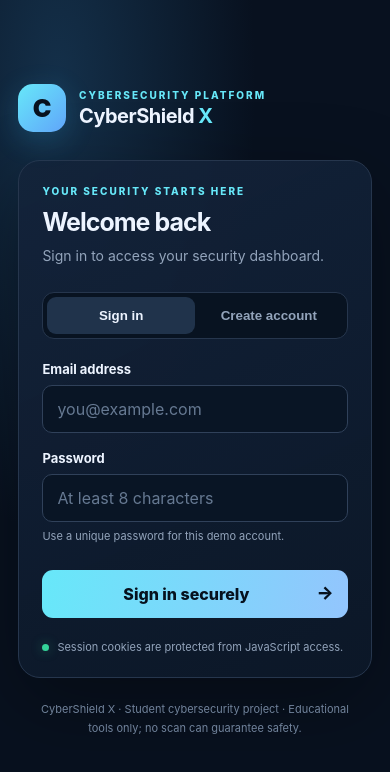
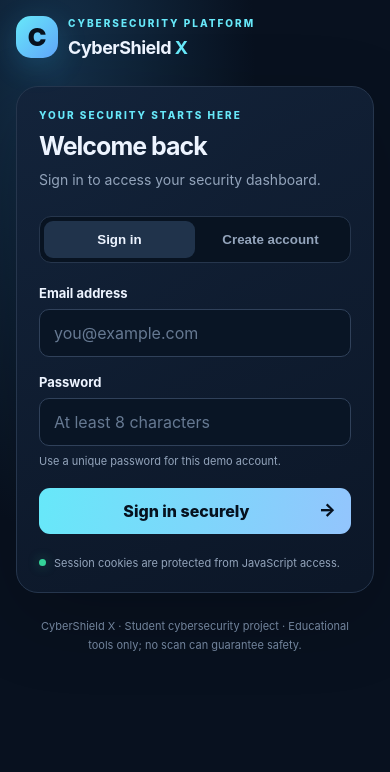
Before and after one commit to sahilransure77-pixel/cybershield-x, a website: page public/index.html in a window 390 px wide. Drawn offline with Linux system fonts and the light colour scheme; no server answers.

Commit message:
Style responsive CyberShield X security dashboard

```diff
--- a/public/styles.css
+++ b/public/styles.css
@@ -1,25 +1,27 @@
-:root{color-scheme:dark;--bg:#08111f;--panel:#101d30;--line:#26364d;--text:#edf4ff;--muted:#93a4bb;--cyan:#67e8f9;--blue:#60a5fa;--danger:#fda4af}
+:root{color-scheme:dark;--bg:#08111f;--line:#26364d;--text:#edf4ff;--muted:#93a4bb;--cyan:#67e8f9;--blue:#60a5fa;--danger:#fda4af}
 *{box-sizing:border-box}
-body{margin:0;min-height:100vh;background:radial-gradient(ellipse at 15% 10%,#14304a 0,transparent 42%),var(--bg);font-family:Inter,ui-sans-serif,system-ui,-apple-system,"Segoe UI",sans-serif;color:var(--text);display:grid;place-items:center;padding:28px}
-.shell{width:min(100%,460px)}
-.brand{display:flex;align-items:center;gap:13px;margin:0 0 28px}
-.brand-mark{width:48px;height:48px;border-radius:15px;background:linear-gradient(135deg,var(--cyan),var(--blue));color:#07111e;display:grid;place-items:center;font-weight:900;font-size:25px;box-shadow:0 8px 30px #38bdf833}
-h1{font-size:20px;letter-spacing:-.5px;margin:3px 0 0}.brand h1 span{color:var(--cyan)}
-.eyebrow{font-size:10px;letter-spacing:2px;color:var(--cyan);font-weight:800;margin:0}
-.panel{padding:clamp(22px,6vw,34px);border:1px solid var(--line);border-radius:22px;background:linear-gradient(155deg,#13233aee,#0c1728f5);box-shadow:0 25px 80px #0005}
-.panel-intro h2{font-size:28px;letter-spacing:-1px;margin:10px 0 8px}.panel-intro>p:last-child,.muted{color:var(--muted);font-size:14px;line-height:1.6;margin:0}
-.tabs{display:grid;grid-template-columns:1fr 1fr;background:#081321;border:1px solid var(--line);padding:4px;border-radius:12px;margin:25px 0 22px}
-.tab{border:0;border-radius:9px;padding:11px;background:transparent;color:var(--muted);font-weight:700;cursor:pointer}.tab.active{background:#20334b;color:var(--text)}
-.field{margin:17px 0}.field label{display:block;font-size:13px;font-weight:700;margin-bottom:8px}
-input{width:100%;background:#091525;border:1px solid #30415a;border-radius:10px;padding:13px 14px;color:var(--text);font:inherit;outline:none}
-input:focus{border-color:var(--cyan);box-shadow:0 0 0 3px #67e8f91c}input::placeholder{color:#667992}
-.hint{font-size:11px;color:var(--muted);margin:7px 0 0}
-.primary,.secondary{width:100%;padding:14px;border-radius:11px;font:inherit;font-weight:800;cursor:pointer;margin-top:10px}
-.primary{border:0;color:#06111e;background:linear-gradient(100deg,var(--cyan),#93c5fd)}.primary span{float:right;font-size:18px;line-height:1}
-.primary:disabled{opacity:.6;cursor:wait}.secondary{border:1px solid var(--line);background:#16263c;color:var(--text)}
+body{margin:0;min-height:100vh;background:radial-gradient(ellipse at 15% 10%,#14304a 0,transparent 42%),var(--bg);font-family:Inter,ui-sans-serif,system-ui,-apple-system,"Segoe UI",sans-serif;color:var(--text);padding:28px}
+.shell{width:min(100%,460px);margin:0 auto}.shell-wide{width:min(100%,1120px)}
+.brand{display:flex;align-items:center;gap:13px;margin:0 0 28px}.brand-mark{width:48px;height:48px;flex-shrink:0;border-radius:15px;background:linear-gradient(135deg,var(--cyan),var(--blue));color:#07111e;display:grid;place-items:center;font-weight:900;font-size:25px;box-shadow:0 8px 30px #38bdf833}
+h1{font-size:20px;letter-spacing:-.5px;margin:3px 0 0}.brand h1 span{color:var(--cyan)}.eyebrow{font-size:10px;letter-spacing:2px;color:var(--cyan);font-weight:800;margin:0 0 8px}
+.brand-spacer{flex:1}.user-chip{max-width:240px;overflow:hidden;text-overflow:ellipsis;white-space:nowrap;color:var(--muted);font-size:12px;border:1px solid var(--line);padding:8px 11px;border-radius:999px}
+.panel,.tool-card{padding:clamp(22px,4vw,34px);border:1px solid var(--line);border-radius:22px;background:linear-gradient(155deg,#13233aee,#0c1728f5);box-shadow:0 25px 80px #0003}.auth-panel{max-width:460px;margin:0 auto}
+.panel-intro h2,.welcome-row h2{font-size:28px;letter-spacing:-1px;margin:10px 0 8px}.panel-intro>p:last-child,.muted{color:var(--muted);font-size:14px;line-height:1.6;margin:0}
+.tabs{display:grid;grid-template-columns:1fr 1fr;background:#081321;border:1px solid var(--line);padding:4px;border-radius:12px;margin:25px 0 22px}.tab,.nav-tab{border:0;border-radius:9px;padding:11px;background:transparent;color:var(--muted);font-weight:700;cursor:pointer}.tab.active,.nav-tab.active{background:#20334b;color:var(--text)}
+.field{margin:17px 0}.field label,.tool-card>label{display:block;font-size:13px;font-weight:700;margin-bottom:8px}
+input,textarea{width:100%;background:#091525;border:1px solid #30415a;border-radius:10px;padding:13px 14px;color:var(--text);font:inherit;outline:none}textarea{resize:vertical;line-height:1.6}
+input:focus,textarea:focus{border-color:var(--cyan);box-shadow:0 0 0 3px #67e8f91c}input::placeholder,textarea::placeholder{color:#667992}.hint{font-size:11px;color:var(--muted);line-height:1.6;margin:7px 0 0}
+.primary,.secondary{padding:13px 15px;border-radius:11px;font:inherit;font-weight:800;cursor:pointer}.primary{width:100%;border:0;color:#06111e;background:linear-gradient(100deg,var(--cyan),#93c5fd)}.primary span{float:right;font-size:18px;line-height:1}.primary:disabled,.secondary:disabled{opacity:.6;cursor:wait}.secondary{border:1px solid var(--line);background:#16263c;color:var(--text)}.compact{width:auto;margin-top:18px}
 .fine-print{font-size:11px;color:var(--muted);display:flex;gap:8px;align-items:center;margin:22px 0 0}.dot{width:7px;height:7px;border-radius:50%;background:#34d399;box-shadow:0 0 12px #34d39966}
-.status{padding:11px 12px;border-radius:10px;font-size:13px;margin-top:18px;background:#12382f;color:#a7f3d0;border:1px solid #24614e}.status.error{background:#3b1823;color:var(--danger);border-color:#713044}
-#dashboard{text-align:center;padding-top:25px}.welcome-icon{width:56px;height:56px;margin:0 auto 14px;display:grid;place-items:center;border-radius:50%;background:#12382f;color:#6ee7b7;font-size:28px}#dashboard h3{font-size:22px;margin:0 0 5px}.security-note{text-align:left;padding:15px;margin:24px 0;border:1px solid var(--line);background:#0a1728;border-radius:12px}.security-note strong{font-size:13px;color:#6ee7b7}.security-note p{font-size:12px;color:var(--muted);line-height:1.6;margin:6px 0 0}
-footer{text-align:center;color:#71839b;font-size:11px;line-height:1.7;padding:22px 12px}
-[hidden]{display:none!important}
-@media(max-width:420px){body{padding:18px}.panel-intro h2{font-size:25px}}
+.status{padding:11px 12px;border-radius:10px;font-size:13px;margin:18px 0;background:#12382f;color:#a7f3d0;border:1px solid #24614e}.status.error{background:#3b1823;color:var(--danger);border-color:#713044}
+.welcome-row{display:flex;justify-content:space-between;align-items:center;gap:18px;margin:12px 0 26px}.welcome-row h2{margin:4px 0 6px}.logout{width:auto;flex-shrink:0}
+.nav-tabs{display:flex;gap:5px;overflow-x:auto;padding:5px;border:1px solid var(--line);background:#091525;border-radius:14px;margin-bottom:22px}.nav-tab{white-space:nowrap;font-size:12px;padding:11px 14px}
+.app-section{display:none}.app-section.active{display:block}.hero-card{display:flex;align-items:center;justify-content:space-between;gap:20px;padding:clamp(22px,4vw,38px);border:1px solid #31506b;border-radius:20px;background:linear-gradient(120deg,#112c43,#12203a 75%,#182644)}.hero-card>div:first-child{max-width:650px}.hero-card h3{font-size:clamp(26px,4vw,38px);letter-spacing:-1px;margin:8px 0}.hero-card p:not(.eyebrow){color:#b8c9dc;line-height:1.7;margin:0}.hero-symbol{font-size:100px;color:var(--cyan);opacity:.75;padding:0 18px}
+.feature-grid,.tips-grid{display:grid;grid-template-columns:repeat(4,minmax(0,1fr));gap:14px;margin-top:16px}.feature-card{display:flex;flex-direction:column;align-items:flex-start;gap:9px;text-align:left;padding:20px;background:#101d30;border:1px solid var(--line);border-radius:15px;color:var(--text);cursor:pointer;min-height:180px}.feature-card:hover{border-color:#4e7997;transform:translateY(-1px)}.feature-icon{display:grid;place-items:center;width:36px;height:36px;background:#18344a;color:var(--cyan);border-radius:10px;font-size:21px}.feature-card strong{font-size:14px}.feature-card span:not(.feature-icon){font-size:12px;color:var(--muted);line-height:1.5}.feature-card small{margin-top:auto;color:var(--cyan);font-weight:700}
+.disclaimer{font-size:11px;line-height:1.6;color:#71839b;margin:18px 0}.section-heading{margin:24px 0 18px}.section-heading h3{font-size:25px;letter-spacing:-.5px;margin:8px 0}.tool-card{max-width:760px;display:grid;gap:12px}.tool-card .primary{margin-top:4px}.result-card{max-width:760px;padding:22px;margin-top:16px;background:#101d30;border:1px solid var(--line);border-radius:16px}.result-card h4{font-size:20px;margin:0 0 8px}.risk-score{font-size:16px;font-weight:800;color:var(--cyan)}.finding-list{list-style:none;padding:0;display:grid;gap:8px}.finding{padding:11px 12px;border-radius:9px;font-size:13px;line-height:1.5;background:#0b192a;border:1px solid var(--line)}.finding.warning{border-color:#6d5731}.finding.danger{border-color:#713044}.finding.info{border-color:#31506b}
+.password-row{display:flex;gap:8px}.password-row input{flex:1;min-width:0}.reveal{flex-shrink:0}.strength-track{height:8px;background:#07111f;border-radius:99px;overflow:hidden;margin-top:12px}.strength-track div{height:100%;width:0;background:#fda4af;transition:width .2s}.strength-track div.medium{background:#fbbf24}.strength-track div.strong{background:#34d399}.strength-label{font-size:14px;font-weight:800}.check-list{padding-left:20px;color:var(--muted);font-size:13px;line-height:1.8}
+.recent-heading{margin-top:28px}.reports-list{display:grid;gap:10px}.report-item{padding:16px;border:1px solid var(--line);background:#101d30;border-radius:12px}.report-item p{font-size:13px;line-height:1.6;overflow-wrap:anywhere}.report-item .report-url{font-weight:800;color:var(--cyan)}.report-item small{color:var(--muted)}
+.tips-grid{grid-template-columns:repeat(3,minmax(0,1fr))}.tip-card{padding:21px;border:1px solid var(--line);background:#101d30;border-radius:15px}.tip-card>span{color:var(--cyan);font-weight:900;font-size:12px;letter-spacing:1px}.tip-card h4{margin:13px 0 8px;font-size:16px}.tip-card p{margin:0;color:var(--muted);font-size:13px;line-height:1.7}
+footer{text-align:center;color:#71839b;font-size:11px;line-height:1.7;padding:24px 12px}[hidden]{display:none!important}
+@media(max-width:850px){.feature-grid{grid-template-columns:repeat(2,minmax(0,1fr))}.tips-grid{grid-template-columns:repeat(2,minmax(0,1fr))}.hero-symbol{font-size:72px}}
+@media(max-width:560px){body{padding:16px}.brand{gap:10px}.brand-mark{width:42px;height:42px}.brand h1{font-size:18px}.user-chip{max-width:125px;font-size:10px}.welcome-row{align-items:flex-start}.welcome-row h2{font-size:24px}.logout{padding:10px;font-size:12px}.hero-symbol{display:none}.feature-grid,.tips-grid{grid-template-columns:1fr}.feature-card{min-height:0}.nav-tabs{margin-left:-2px;margin-right:-2px}.nav-tab{padding:10px;font-size:11px}.panel-intro h2{font-size:25px}.password-row{flex-direction:column}}
```
